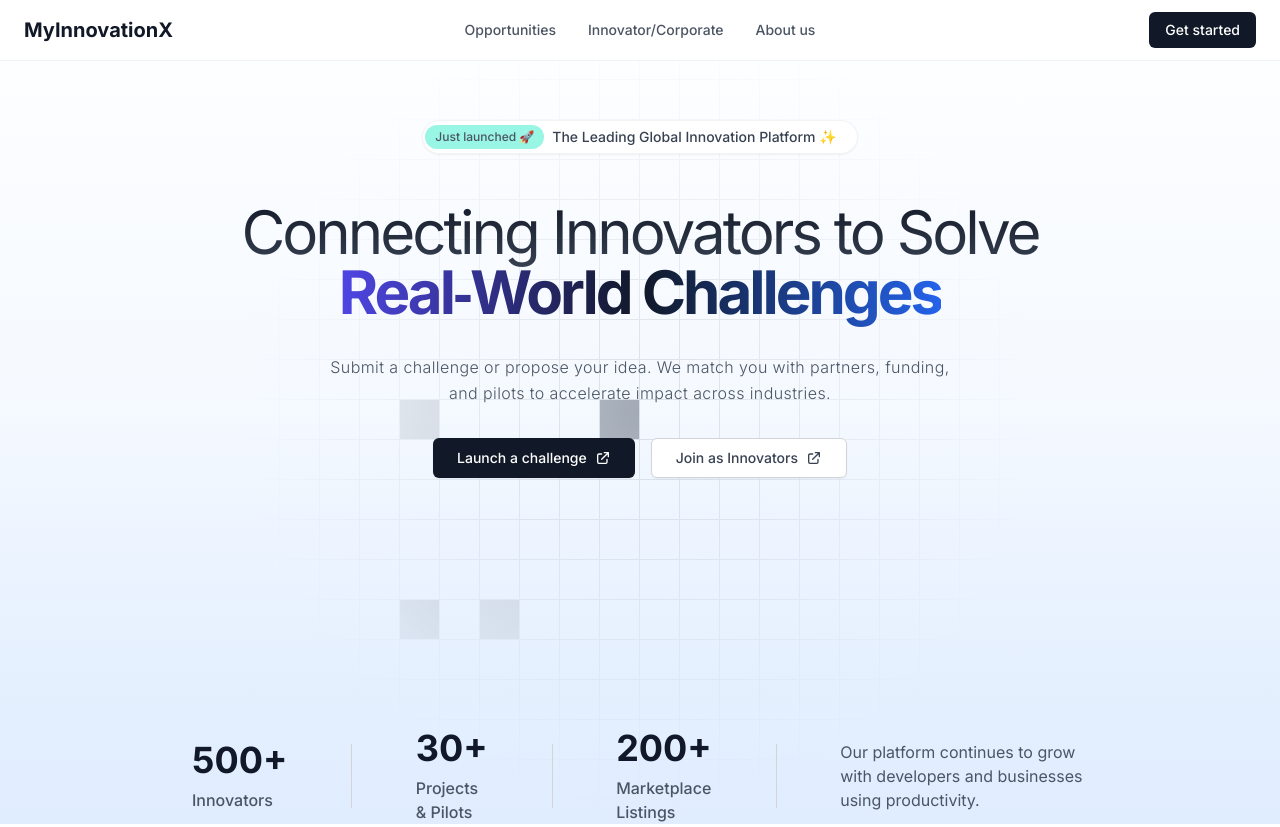
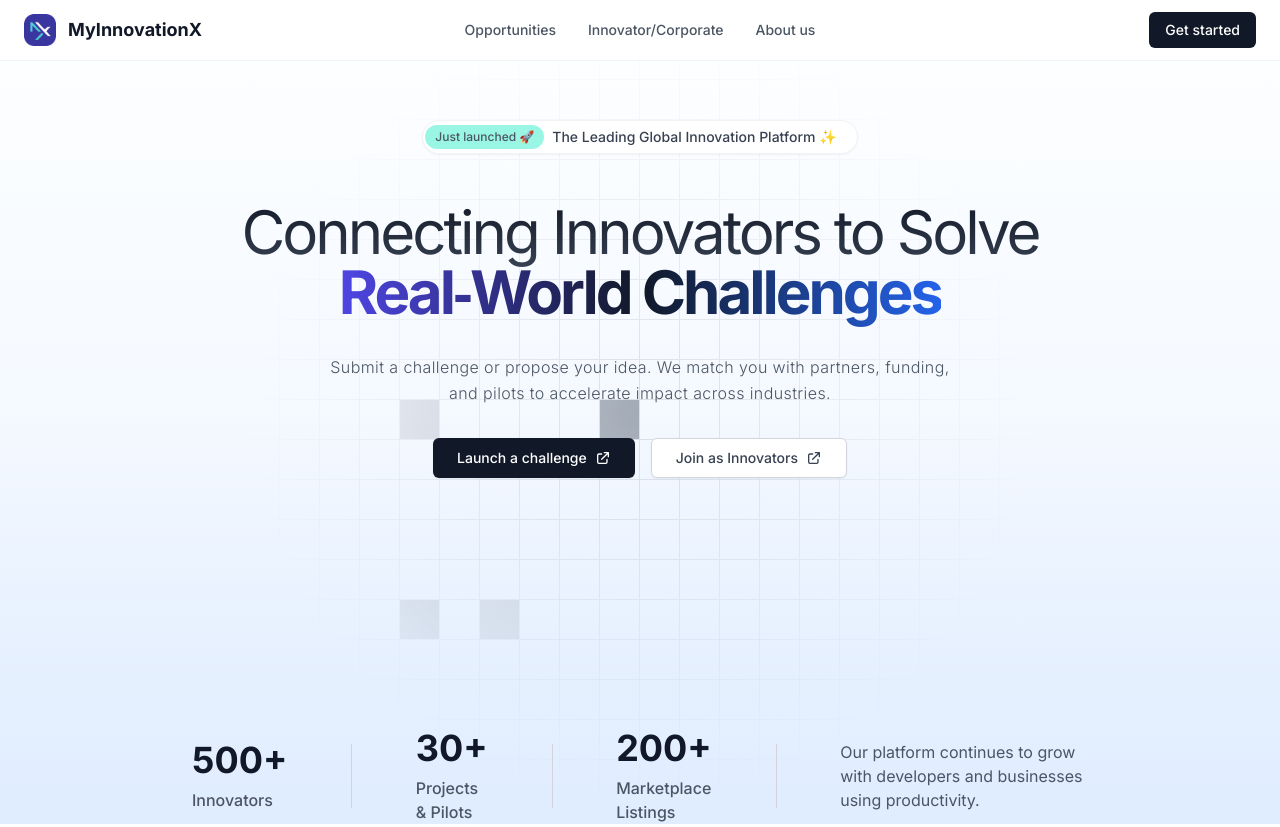
Before and after one commit to tomibudis/myinnovationx-redesign, a plain HTML site: page index.html in a window 1280 px wide. Shown: the top 827 px of the page. Drawn offline with nearby package versions, Linux system fonts and the light colour scheme.

Commit message:
feat: add logo myinnovationx

```diff
--- a/index.html
+++ b/index.html
@@ -16,8 +16,9 @@
         <div class="max-w-7xl mx-auto px-6 py-3">
             <div class="navbar-container flex items-center">
                 <!-- Logo (Left) -->
-                <div class="nav-logo flex-1">
-                    <h2 class="text-xl font-bold text-gray-900 hover:text-primary transition-colors duration-300">MyInnovationX</h2>
+                <div class="nav-logo flex-1 flex items-center">
+                    <img src="myinnovationx-logo.png" alt="MyInnovationX Logo" class="h-8 w-auto mr-3">
+                    <h3 class="text-lg font-bold text-gray-900">MyInnovationX</h3>
                 </div>
 
                 <!-- Desktop Navigation Menu (Center) -->
@@ -51,7 +52,8 @@
                     </button>
 
                     <!-- Mobile Logo (Center) -->
-                    <div class="nav-logo-mobile">
+                    <div class="nav-logo-mobile flex items-center">
+                        <img src="myinnovationx-logo.png" alt="MyInnovationX Logo" class="h-6 w-auto mr-2">
                         <h2 class="text-xl font-bold text-gray-900 hover:text-primary transition-colors duration-300">MyInnovationX</h2>
                     </div>
 
@@ -1190,8 +1192,8 @@
                 <!-- Company Information & Social Media -->
                 <div class="md:col-span-2 footer-column">
                     <!-- Logo -->
-                    <div class="footer-logo">
-                        <div class="footer-logo-icon"></div>
+                    <div class="footer-logo flex items-center mb-4">
+                        <img src="myinnovationx-logo.png" alt="MyInnovationX Logo" class="h-10 w-auto mr-1">
                         <h3 class="text-xl font-bold text-gray-900">MyInnovationX</h3>
                     </div>
 
```
Also changed, not shown: myinnovationx-logo.png (added).
